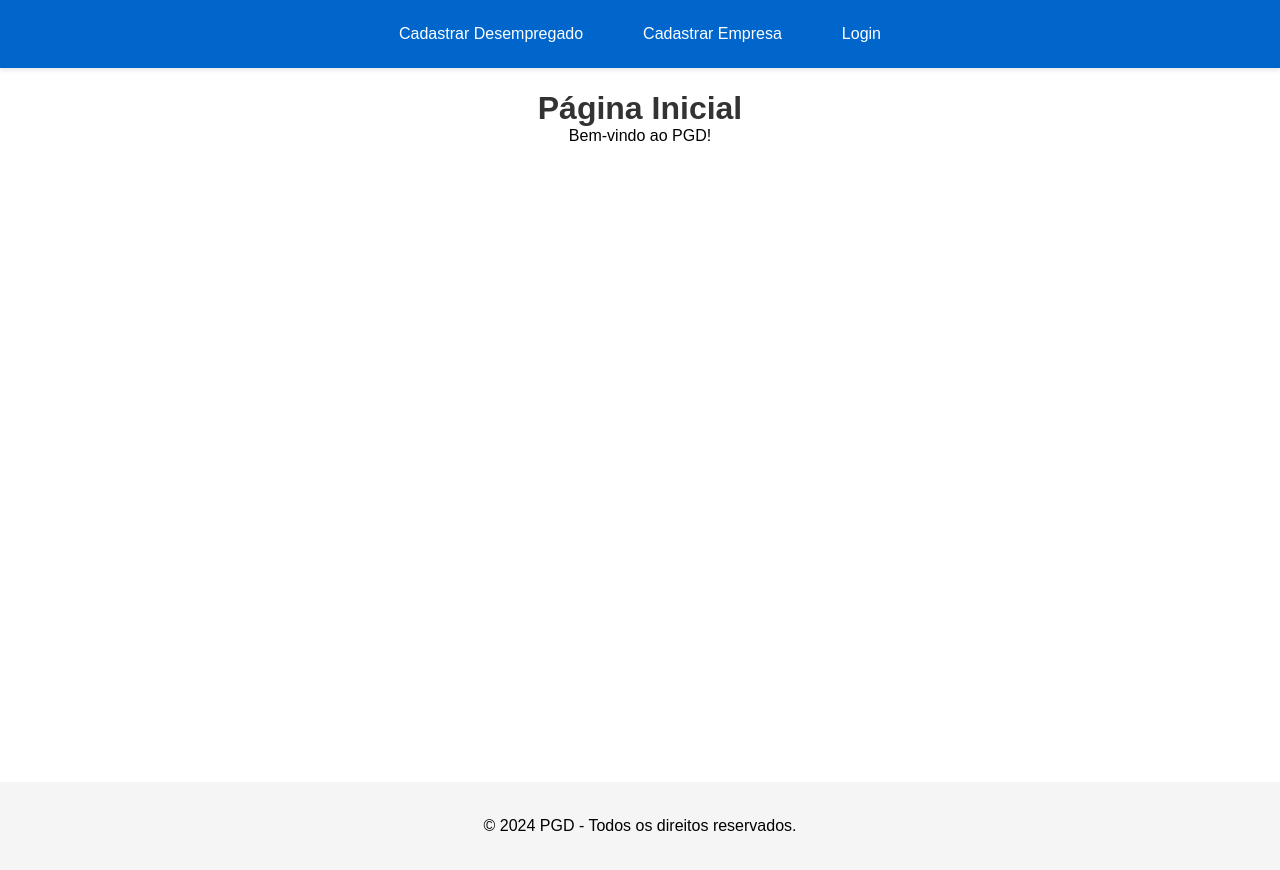
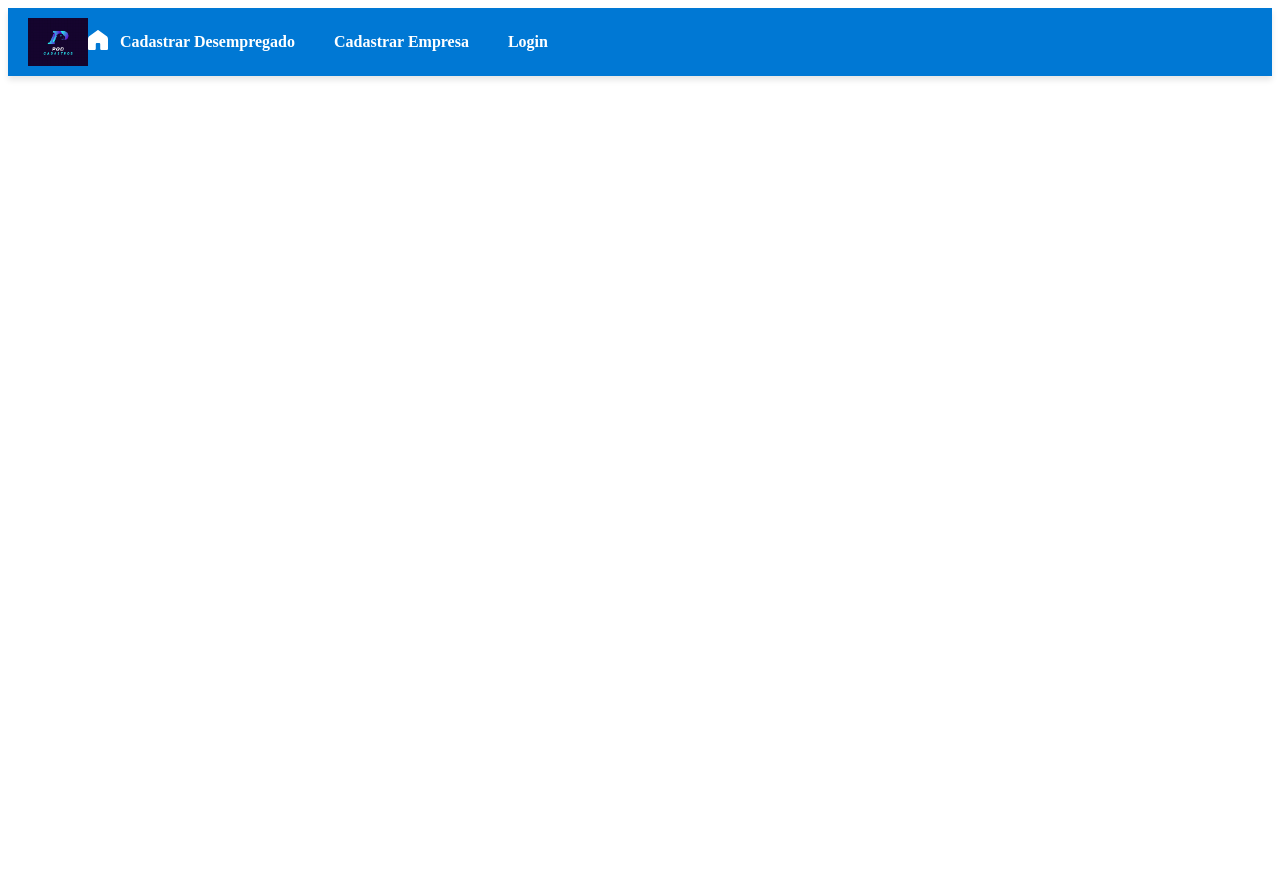
Before and after one commit to Elsonmauricio/PGD, a Flask app: page / in a window 1280 px wide. After the commit the page ends 80 px from the top, so only its background shows below. Run offline with Flask 3, Linux system fonts and the light colour scheme.

Commit message:
logim e pagina inicial

```diff
--- /dev/null
+++ b/desktop.ini
@@ -0,0 +1,2 @@
+[LocalizedFileNames]
+logo pgd.png=@logo pgd,0
--- /dev/null
+++ b/static/index.css
@@ -0,0 +1,73 @@
+/* index.css */
+
+/* Barra azul e alinhamento */
+.top-nav {
+  display: flex;
+  justify-content: space-between; /* Distribui os itens de forma que a imagem fique à esquerda e a navegação à direita */
+  align-items: center; /* Alinha verticalmente o conteúdo */
+  background-color: #0078d4; /* Azul moderno */
+  padding: 10px 20px;
+  box-shadow: 0 4px 6px rgba(0, 0, 0, 0.1); /* Sombra para o efeito */
+}
+
+.nav-container {
+  display: flex;
+  align-items: center;
+  width: 100%; /* A barra de navegação ocupa toda a largura */
+}
+
+/* Logo no canto esquerdo */
+.logo-link {
+  display: flex;
+  align-items: center; /* Centraliza a imagem verticalmente */
+}
+
+.logo {
+  width: 60px; /* Aumenta o tamanho da imagem */
+  height: auto;
+}
+
+/* Contêiner para os botões de navegação centralizados */
+.nav-links-container {
+  flex-grow: 1; /* Faz o contêiner crescer para ocupar o espaço disponível */
+  display: flex;
+  justify-content: center; /* Centraliza os links de navegação */
+}
+
+/* Links de navegação */
+.nav-links {
+  display: flex;
+  gap: 15px; /* Mantém o espaçamento entre os links */
+}
+
+.nav-item {
+  text-decoration: none;
+  color: #ffffff;
+  font-size: 1rem;
+  font-weight: bold;
+  padding: 8px 12px;
+  transition: background-color 0.3s ease, transform 0.2s ease;
+}
+
+.nav-item:hover {
+  background-color: #055dab; /* Tom mais escuro de azul */
+  border-radius: 4px; /* Cantos arredondados */
+  transform: scale(1.05); /* Leve aumento */
+}
+
+.nav-item:active {
+  background-color: #005fb3; /* Tom ainda mais escuro */
+  transform: scale(1); /* Retorno ao normal */
+}
+
+@media (max-width: 768px) {
+  .nav-container {
+    flex-direction: column; /* Coloca os itens da navegação verticalmente */
+    align-items: center;
+  }
+
+  .nav-item {
+    font-size: 0.9rem;
+    padding: 10px;
+  }
+}
--- a/static/styles.css
+++ /dev/null
@@ -1,440 +0,0 @@
-/* Reset básico para garantir consistência */
-* {
-    margin: 0;
-    padding: 0;
-    box-sizing: border-box;
-}
-
-/* Configuração base do corpo da página */
-body {
-    font-family: Arial, Helvetica, sans-serif;
-    min-height: 100vh;
-    background-color: white;
-    display: flex;
-    flex-direction: column;
-}
-
-/* Container principal que envolve todo o conteúdo */
-.page-container {
-    display: flex;
-    flex-direction: column;
-    min-height: 100vh;
-    width: 100%;
-}
-/* Barra de navegação superior */
-.top-nav {
-    width: 100%;                /* Ocupa toda a largura */
-    background-color: #0066cc;  /* Fundo azul */
-    position: fixed;           /* Fixa a barra no topo */
-    top: 0;                    /* Alinha ao topo da página */
-    z-index: 1000;            /* Garante que fique sobre outros elementos */
-    box-shadow: 0 2px 5px rgba(0,0,0,0.1); /* Sombra suave */
-}
-/* Container dos links - centraliza o conteúdo */
-.nav-container {
-    max-width: 1200px;        /* Largura máxima do conteúdo */
-    margin: 0 auto;           /* Centraliza horizontalmente */
-    display: flex;            /* Ativa flexbox */
-    justify-content: center;  /* Centraliza os itens */
-    gap: 20px;               /* Espaço entre os links */
-    padding: 15px;           /* Espaçamento interno */
-}
-
-/* Estilo dos links */
-.nav-item {
-    color: rgb(255, 255, 255);            /* Texto branco */
-    text-decoration: none;   /* Remove sublinhado */
-    padding: 10px 20px;      /* Espaçamento interno */
-    border-radius: 5px;      /* Bordas arredondadas */
-    transition: all 0.3s;    /* Transição suave */
-}
-
-/* Efeito hover nos links */
-.nav-item:hover {
-    background-color: #004999; /* Azul mais escuro no hover */
-}
-
-/* Ajuste para o conteúdo principal não ficar sob a navbar */
-.page-container {
-    margin-top: 70px;        /* Espaço para a navbar fixa */
-}
-
-
-/* Estilo dos links de navegação */
-.nav-link {
-    padding: 12px 25px;
-    background-color: #0066cc;
-    color: white;
-    text-decoration: none;
-    border-radius: 5px;
-    transition: background-color 0.3s;
-}
-
-.nav-link:hover {
-    background-color: #004999;
-}
-
-/* Container principal do conteúdo */
-.main-content {
-    flex: 1;
-    display: flex;
-    flex-direction: column;
-    align-items: center;
-    padding: 20px;
-    width: 100%;
-    max-width: 1200px; /* Largura máxima do conteúdo */
-    margin: 0 auto; /* Centralização horizontal */
-}
-
-/* Seções de conteúdo */
-.content-section {
-    display: none;
-    width: 100%;
-    max-width: 800px; /* Largura máxima da seção */
-    background-color: white;
-    padding: 30px;
-    border-radius: 8px;
-    box-shadow: 0 2px 5px rgba(0,0,0,0.1);
-    margin: 20px 0;
-}
-
-/* Regras de visibilidade das seções */
-/* Mostra a primeira seção por padrão */
-:not(:target) ~ .content-section:first-of-type {
-    display: block;
-}
-
-/* Mostra a seção alvo quando clicada */
-.content-section:target {
-    display: block !important;
-}
-
-/* Esconde a primeira seção quando outra é selecionada */
-.content-section:target ~ .content-section:first-of-type {
-    display: none;
-}
-
-/* Mantém outras seções escondidas */
-.content-section:not(:target):not(:first-of-type) {
-    display: none !important;
-}
-
-/* Estilo do formulário */
-.form-container {
-    display: flex;
-    flex-direction: column;
-    gap: 15px;
-    width: 100%;
-}
-
-/* Grupos de campos do formulário */
-.form-group {
-    display: flex;
-    flex-direction: column;
-    gap: 8px;
-}
-
-/* Campos de entrada */
-input {
-    padding: 12px;
-    border: 1px solid #ddd;
-    border-radius: 4px;
-    width: 100%;
-}
-
-/* Botão de submit */
-.submit-button {
-    padding: 12px 25px;
-    background-color: #0066cc;
-    color: white;
-    border: none;
-    border-radius: 5px;
-    cursor: pointer;
-    transition: background-color 0.3s;
-    align-self: center;
-    margin-top: 20px;
-}
-
-.submit-button:hover {
-    background-color: #004999;
-}
-
-/* Lista de itens */
-.items-list {
-    list-style: none;
-    width: 100%;
-}
-
-.list-item {
-    padding: 15px;
-    border-bottom: 1px solid #ddd;
-}
-
-.list-item:last-child {
-    border-bottom: none;
-}
-
-/* Rodapé da página */
-.page-footer {
-    width: 100%;
-    padding: 20px;
-    text-align: center;
-    background-color: #f5f5f5;
-    margin-top: auto; /* Empurra o rodapé para baixo */
-}
-
-/* Link de voltar */
-.back-link {
-    color: #0066cc;
-    text-decoration: none;
-    transition: color 0.3s;
-}
-
-.back-link:hover {
-    color: #004999;
-}
-
-/* Mensagens de feedback */
-.message {
-    width: 100%;
-    max-width: 800px;
-    padding: 15px;
-    margin: 20px 0;
-    border-radius: 5px;
-    background-color: #e8f5e9;
-    color: #2e7d32;
-    text-align: center;
-}
-
-.form-container, .list-container {
-    max-width: 800px;
-    margin: 20px auto;
-    padding: 20px;
-}
-
-.form-group {
-    margin-bottom: 15px;
-}
-
-.form-group label {
-    display: block;
-    margin-bottom: 5px;
-}
-
-.form-group input {
-    width: 100%;
-    padding: 8px;
-    border: 1px solid #ddd;
-    border-radius: 4px;
-}
-
-ul {
-    list-style: none;
-    padding: 0;
-}
-
-li {
-    padding: 10px;
-    border-bottom: 1px solid #eee;
-}
-
-.candidate-item {
-    border: 1px solid #ddd;
-    padding: 15px;
-    margin-bottom: 15px;
-    border-radius: 5px;
-}
-
-.candidate-details {
-    margin: 10px 0;
-    padding: 10px;
-    background-color: #f9f9f9;
-    border-radius: 3px;
-}
-
-.candidate-actions {
-    margin-top: 10px;
-}
-
-.contact-btn, .edit-btn, .view-profile-btn {
-    padding: 8px 15px;
-    margin: 5px;
-    border: none;
-    border-radius: 3px;
-    cursor: pointer;
-    background-color: #007bff;
-    color: white;
-}
-
-.contact-btn:hover, .edit-btn:hover, .view-profile-btn:hover {
-    background-color: #0056b3;
-}
-
-.jobs-section {
-    margin-top: 20px;
-    padding: 15px;
-    background-color: #f9f9f9;
-    border-radius: 5px;
-}
-
-.search-section {
-    margin: 20px 0;
-    padding: 15px;
-    background-color: #f5f5f5;
-    border-radius: 5px;
-}
-
-.search-btn {
-    background-color: #007bff;
-    color: white;
-    padding: 8px 15px;
-    border: none;
-    border-radius: 3px;
-    cursor: pointer;
-}
-
-.search-btn:hover {
-    background-color: #0056b3;
-}
-
-.candidate-item {
-    border: 1px solid #ddd;
-    margin: 10px 0;
-    padding: 15px;
-    border-radius: 5px;
-    background-color: white;
-}
-
-.candidate-details {
-    margin-top: 10px;
-    padding: 10px;
-    background-color: #f9f9f9;
-    border-radius: 3px;
-}
-
-.view-details-btn {
-    background-color: #28a745;
-    color: white;
-    padding: 5px 10px;
-    border: none;
-    border-radius: 3px;
-    cursor: pointer;
-    margin-top: 10px;
-}
-
-.view-details-btn:hover {
-    background-color: #218838;
-}
-
-/* Estilos gerais */
-.content-section {
-    padding: 20px;
-    margin: 20px;
-    background-color: #fff;
-    border-radius: 8px;
-    box-shadow: 0 2px 4px rgba(0,0,0,0.1);
-}
-
-/* Área da Empresa */
-.candidates-list {
-    list-style: none;
-    padding: 0;
-}
-
-.candidate-item {
-    border: 1px solid #ddd;
-    margin-bottom: 15px;
-    padding: 15px;
-    border-radius: 5px;
-    background-color: #f9f9f9;
-}
-
-.candidate-details {
-    margin: 10px 0;
-}
-
-.candidate-actions {
-    margin-top: 10px;
-}
-
-/* Área do Desempregado */
-.companies-list {
-    list-style: none;
-    padding: 0;
-}
-
-.company-item {
-    border: 1px solid #ddd;
-    margin-bottom: 15px;
-    padding: 15px;
-    border-radius: 5px;
-    background-color: #f9f9f9;
-}
-
-/* Botões */
-.search-btn, .contact-btn, .view-cv-btn, .apply-button {
-    background-color: #007bff;
-    color: white;
-    border: none;
-    padding: 8px 15px;
-    border-radius: 4px;
-    cursor: pointer;
-    margin: 5px;
-}
-
-.search-btn:hover, .contact-btn:hover, .view-cv-btn:hover, .apply-button:hover {
-    background-color: #0056b3;
-}
-
-/* Formulários */
-.form-group {
-    margin-bottom: 15px;
-}
-
-.form-group label {
-    display: block;
-    margin-bottom: 5px;
-    font-weight: bold;
-}
-
-.form-group input, .form-group textarea {
-    width: 100%;
-    padding: 8px;
-    border: 1px solid #ddd;
-    border-radius: 4px;
-}
-
-/* Mensagens */
-.message {
-    padding: 10px;
-    margin: 10px 0;
-    background-color: #e3f2fd;
-    border-radius: 4px;
-    border-left: 4px solid #2196f3;
-}
-
-.already-applied {
-    color: #666;
-    font-style: italic;
-}
-
-/* Seções */
-.search-section, .applications-section, .jobs-section {
-    margin-bottom: 30px;
-}
-
-h1, h2, h3 {
-    color: #333;
-}
-
-/* Responsividade */
-@media (max-width: 768px) {
-    .content-section {
-        margin: 10px;
-        padding: 15px;
-    }
-
-    .form-group input, .form-group textarea {
-        width: 100%;
-    }
-}
--- a/templates/index.html
+++ b/templates/index.html
@@ -1,33 +1,60 @@
 <!DOCTYPE html>
 <html lang="pt-BR">
   <head>
-    <meta charset="UTF-8">
-    <meta name="viewport" content="width=device-width, initial-scale=1.0">
-    <title>PGD - Página Inicial</title>
-    <link rel="stylesheet" href="{{ url_for('static', filename='styles.css') }}">
+    <meta charset="UTF-8" />
+    <meta name="viewport" content="width=device-width, initial-scale=1.0" />
+    <title>{{ title }}</title>
+    <link
+      rel="stylesheet"
+      href="{{ url_for('static', filename='index.css') }}"
+    />
   </head>
   <body>
+    <div>
       <header>
         <nav class="top-nav">
           <div class="nav-container">
-                <a href="/cadastrar_desempregado#form-section" class="nav-item">Cadastrar Desempregado</a>
-                <a href="/cadastrar_empresa#form-section" class="nav-item">Cadastrar Empresa</a>
-                <a href="login" class="nav-item">Login</a>
+            <!-- Imagem do logotipo no canto esquerdo -->
+            <a href="/" class="logo-link">
+              <img
+                src="{{ url_for('static', filename='image/logo.png') }}"
+                alt="Logotipo"
+                class="logo"
+              />
+            </a>
+
+            <!-- Botão -->
+            <a href="/" class="button-container">
+              <div
+                class="hover:cursor-pointer hover:bg-slate-800 p-2 rounded-full transition-all duration-500"
+              >
+                <svg
+                  width="20"
+                  height="20"
+                  viewBox="0 0 30 30"
+                  fill="none"
+                  xmlns="http://www.w3.org/2000/svg"
+                >
+                  <path
+                    d="M27.9167 30H20.4167C19.2658 30 18.3333 29.1392 18.3333 28.0769V21.1538C18.3333 20.3038 17.5875 19.6154 16.6667 19.6154H13.3333C12.4125 19.6154 11.6667 20.3038 11.6667 21.1538V28.0769C11.6667 29.1392 10.7342 30 9.58333 30H2.08333C0.9325 30 0 29.1392 0 28.0769V13.3946C0 11.6262 0.878334 9.95539 2.3825 8.86154L14.2258 0.246923C14.68 -0.0823077 15.32 -0.0823077 15.7733 0.246923L27.6183 8.86154C29.1225 9.95539 30 11.6254 30 13.3931V28.0769C30 29.1392 29.0675 30 27.9167 30Z"
+                    fill="white"
+                  ></path>
+                </svg>
+              </div>
+            </a>
+
+            <div class="nav-links">
+              <a href="/cadastrar_desempregado" class="nav-item"
+                >Cadastrar Desempregado</a
+              >
+              <a href="/cadastrar_empresa" class="nav-item"
+                >Cadastrar Empresa</a
+              >
+              <a href="/login" class="nav-item">Login</a>
+            </div>
           </div>
         </nav>
       </header>
-
-    <div class="page-container">
-        <main class="main-content">
-            <h1>{{ title }}</h1>
-            <p>{{ message }}</p>
-        </main>
-
-        <footer class="page-footer">
-            <div class="nav-container">
-                <p>&copy; 2024 PGD - Todos os direitos reservados.</p>
-            </div>
-        </footer>
     </div>
   </body>
 </html>
--- a/templates/page.html
+++ /dev/null
@@ -1,33 +0,0 @@
-<!DOCTYPE html>
-<html lang="pt-BR">
-<head>
-    <meta charset="UTF-8">
-    <meta name="viewport" content="width=device-width, initial-scale=1.0">
-    <title>{{ title }}</title>
-    <link rel="stylesheet" href="{{ url_for('static', filename='styles.css') }}">
-</head>
-<body>
-    <header>
-        <nav class="top-nav">
-            <div class="nav-container">
-                <a href="/cadastrar_desempregado" class="nav-item">Cadastrar Desempregado</a>
-                <a href="/cadastrar_empresa" class="nav-item">Cadastrar Empresa</a>
-                <a href="login" class="nav-item">Login</a>
-            </div>
-        </nav>
-    </header>
-
-    <div class="page-container">
-        <main class="main-content">
-            <h1>{{ title }}</h1>
-            <p>{{ message }}</p>
-        </main>
-
-        <footer class="page-footer">
-            <div class="nav-container">
-                <p>&copy; 2024 PGD - Todos os direitos reservados.</p>
-            </div>
-        </footer>
-    </div>
-</body>
-</html>
```
Also changed, not shown: PGD.py (+2 -9 lines), static/login.css (+13 -5 lines), templates/login.html (+67 -21 lines), static/image/logo.png (added). Lines whose indentation alone changed are shown as unchanged.
